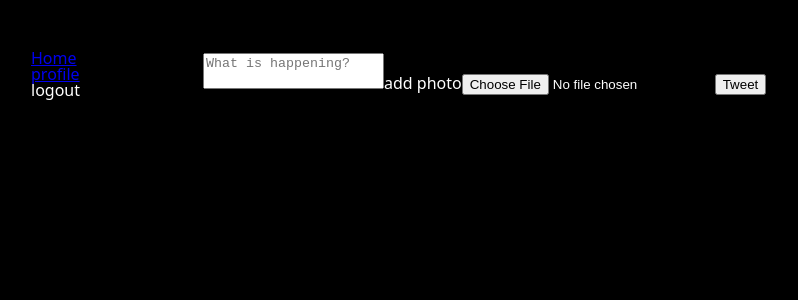
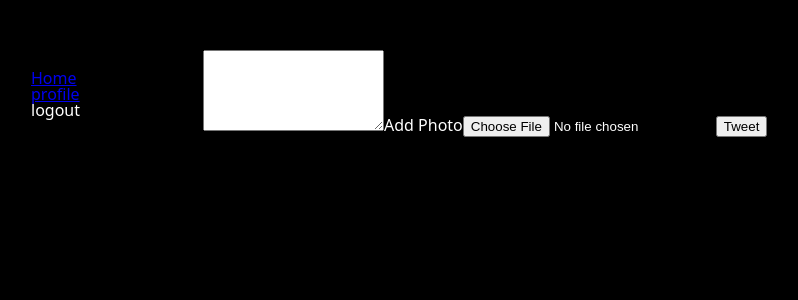
Before and after one commit to WilleLee/study_firebase_with_react, a React (Vite) app: page / in a window 1280 px wide. Shown: the top 300 px of the page, without its empty margins (219-1017 px from the left). Built offline with nearby package versions, Linux system fonts and the light colour scheme; no server answers; sample sign-in values are in the browser's storage.

Commit message:
[REFACTOR] posttweetform

```diff
--- a/src/components/Home/PostTweetForm.tsx
+++ b/src/components/Home/PostTweetForm.tsx
@@ -1,12 +1,60 @@
+import React, { useState } from "react";
+import { FormProvider, useForm, useFormContext } from "react-hook-form";
+
+type TweetData = {
+  tweet: string;
+  images: FileList | null;
+};
+
 const PostTweetForm = () => {
+  const [isLoading, setIsLoading] = useState(false);
+  const methods = useForm<TweetData>({
+    defaultValues: { tweet: "", images: null },
+  });
+
+  const onSubmit = async (formData: TweetData) => {
+    setIsLoading(true);
+    console.log(formData);
+    console.log(formData.images?.[0]);
+    setIsLoading(false);
+  };
+
   return (
-    <form>
-      <textarea placeholder="What is happening?" style={{ resize: "none" }} />
-      <label htmlFor="post-tweet-image">add photo</label>
-      <input id="post-tweet-image" type="file" accept="image/*" />
-      <input type="submit" value="Tweet" />
-    </form>
+    <FormProvider {...methods}>
+      <form onSubmit={methods.handleSubmit(onSubmit)}>
+        <PostTweetTextarea />
+        <PostTweetImage />
+        <input
+          type="submit"
+          disabled={isLoading}
+          value={isLoading ? "Posting..." : "Tweet"}
+        />
+      </form>
+    </FormProvider>
   );
 };
 
+const PostTweetTextarea = React.memo(() => {
+  const { register } = useFormContext<TweetData>();
+  return <textarea rows={5} maxLength={140} {...register("tweet")} />;
+});
+
+const PostTweetImage = React.memo(() => {
+  const { register, watch } = useFormContext<TweetData>();
+  const { images } = watch();
+  return (
+    <>
+      <label htmlFor="post-tweet-image">
+        {!!images && images.length > 0 ? "Change " : "Add "} Photo
+      </label>
+      <input
+        id="post-tweet-image"
+        type="file"
+        accept="image/*"
+        {...register("images")}
+      />
+    </>
+  );
+});
+
 export default PostTweetForm;
```
